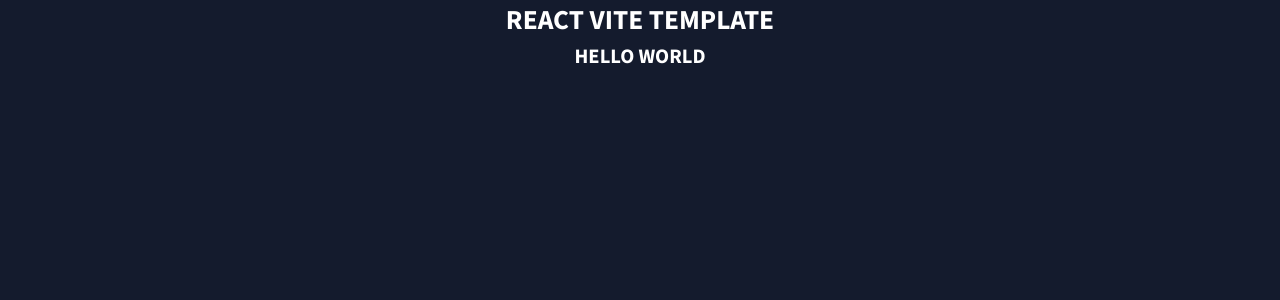
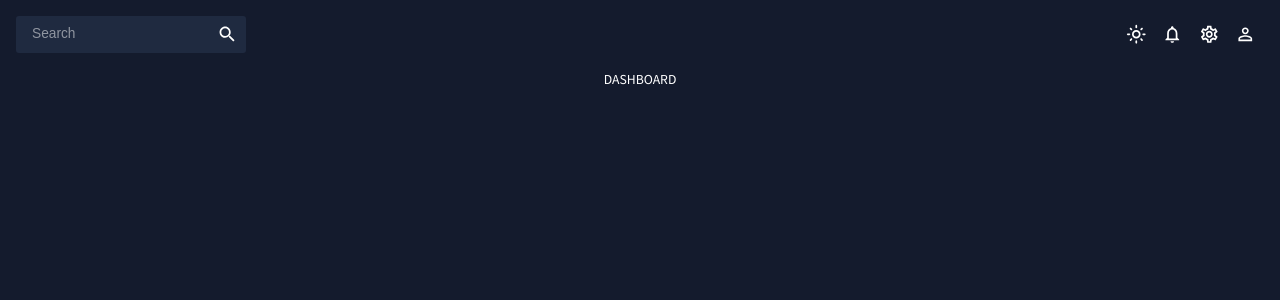
Before and after one commit to ncn17/ncn-react-admin, a React (Vite) app: page / in a window 1280 px wide. Shown: the top 300 px of the page. Built offline with nearby package versions, Linux system fonts and the light colour scheme.

Commit message:
fix project config add topBar

```diff
--- a/setupTest.ts
+++ b/setupTest.ts
@@ -1,4 +1,3 @@
-/* eslint-disable import/no-extraneous-dependencies */
 import * as matchers from '@testing-library/jest-dom/matchers';
 import { expect, afterEach } from 'vitest';
 import '@testing-library/jest-dom';
--- a/src/App.tsx
+++ b/src/App.tsx
@@ -2,8 +2,9 @@
 import { ThemeProvider } from '@emotion/react';
 import { CssBaseline } from '@mui/material';
 import { useMode, ColorModeContext } from './theme';
-import Home from './pages/Home';
 import NotFound from './pages/NotFound';
+import Topbar from './pages/global/Topbar';
+import Dashboard from './pages/dashboard';
 
 /**
  * Build a custom App Wrapped
@@ -14,8 +15,9 @@
   return (
     <div className="app">
       <main className="content">
+        <Topbar />
         <Routes>
-          <Route path="/" element={<Home />} />
+          <Route path="/" element={<Dashboard />} />
           <Route path="*" element={<NotFound />} />
         </Routes>
       </main>
@@ -25,7 +27,7 @@
 
 /**
  * Build a custom App Wrapped
- * Init and config react router
+ * Init and config react router | theme ...
  * @returns WrappedApp
  */
 export function WrappedApp() {
--- a/src/pages/Home.tsx
+++ /dev/null
@@ -1,8 +0,0 @@
-export default function Home() {
-  return (
-    <>
-      <h1>React Vite Template</h1>
-      <h2>Hello World </h2>
-    </>
-  );
-}
--- a/src/pages/global/Topbar.tsx
+++ b/src/pages/global/Topbar.tsx
@@ -1,5 +1,51 @@
-import React from 'react';
+import { useContext } from 'react';
+import { Box, IconButton, InputBase, useTheme } from '@mui/material';
+
+import SearchIcon from '@mui/icons-material/Search';
+import PersonOutlineOutlinedIcon from '@mui/icons-material/PersonOutlineOutlined';
+import SettingsOutlinedIcon from '@mui/icons-material/SettingsOutlined';
+import LightModeOutlined from '@mui/icons-material/LightModeOutlined';
+import DarkModeOutlined from '@mui/icons-material/DarkModeOutlined';
+import NotificationsNoneOutlinedIcon from '@mui/icons-material/NotificationsNoneOutlined';
+
+import { ColorModeContext, tokens } from '../../theme';
 
 export default function Topbar() {
-  return <div>Topbar</div>;
+  const theme = useTheme();
+  const colors = tokens(theme.palette.mode);
+  const colorMode = useContext(ColorModeContext);
+
+  return (
+    <Box display="flex" justifyContent="space-between" p={2}>
+      <Box
+        display="flex"
+        sx={{ backgroundColor: colors.primary[400] }}
+        borderRadius="3px"
+      >
+        <InputBase sx={{ ml: 2, flex: 1 }} placeholder="Search" />
+        <IconButton type="button" sx={{ p: 1 }}>
+          <SearchIcon />
+        </IconButton>
+      </Box>
+
+      <Box display="flex">
+        <IconButton onClick={() => colorMode.toggleColorMode()}>
+          {theme.palette.mode === 'dark' ? (
+            <LightModeOutlined />
+          ) : (
+            <DarkModeOutlined />
+          )}
+        </IconButton>
+        <IconButton>
+          <NotificationsNoneOutlinedIcon />
+        </IconButton>
+        <IconButton>
+          <SettingsOutlinedIcon />
+        </IconButton>
+        <IconButton>
+          <PersonOutlineOutlinedIcon />
+        </IconButton>
+      </Box>
+    </Box>
+  );
 }
--- a/src/theme.tsx
+++ b/src/theme.tsx
@@ -1,3 +1,4 @@
+/* eslint-disable react-refresh/only-export-components */
 import { createContext, useState, useMemo } from 'react';
 import { createTheme } from '@mui/material/styles';
 import { PaletteMode } from '@mui/material';
@@ -8,7 +9,7 @@
 const FONTS = ['Source Sans Pro', 'sans-serif'].join(',');
 
 // color design tokens export
-const tokens = (mode: string) => ({
+export const tokens = (mode: string) => ({
   ...(mode === DARK
     ? {
         grey: {
@@ -204,7 +205,6 @@
   toggleColorMode: () => {},
 });
 
-// eslint-disable-next-line react-refresh/only-export-components
 export const useMode = () => {
   const [mode, setMode] = useState<'light' | 'dark'>(DARK);
 
--- a/vite.config.ts
+++ b/vite.config.ts
@@ -1,5 +1,3 @@
-/* eslint-disable import/no-extraneous-dependencies */
-
 /// <reference types="vitest" />
 /// <reference types="vite/client" />
 
```
Also changed, not shown: src/pages/blnk.js (deleted).
